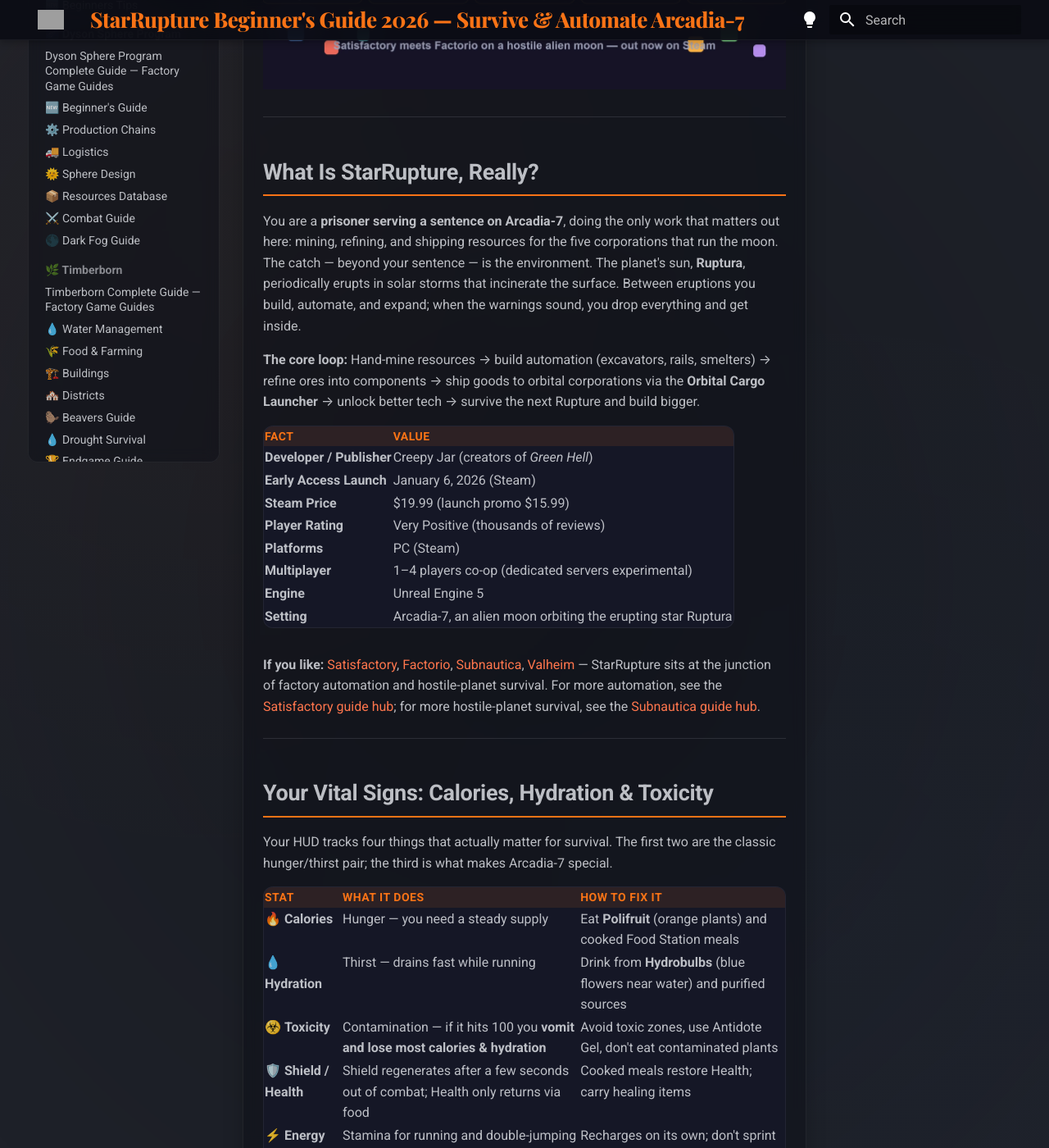
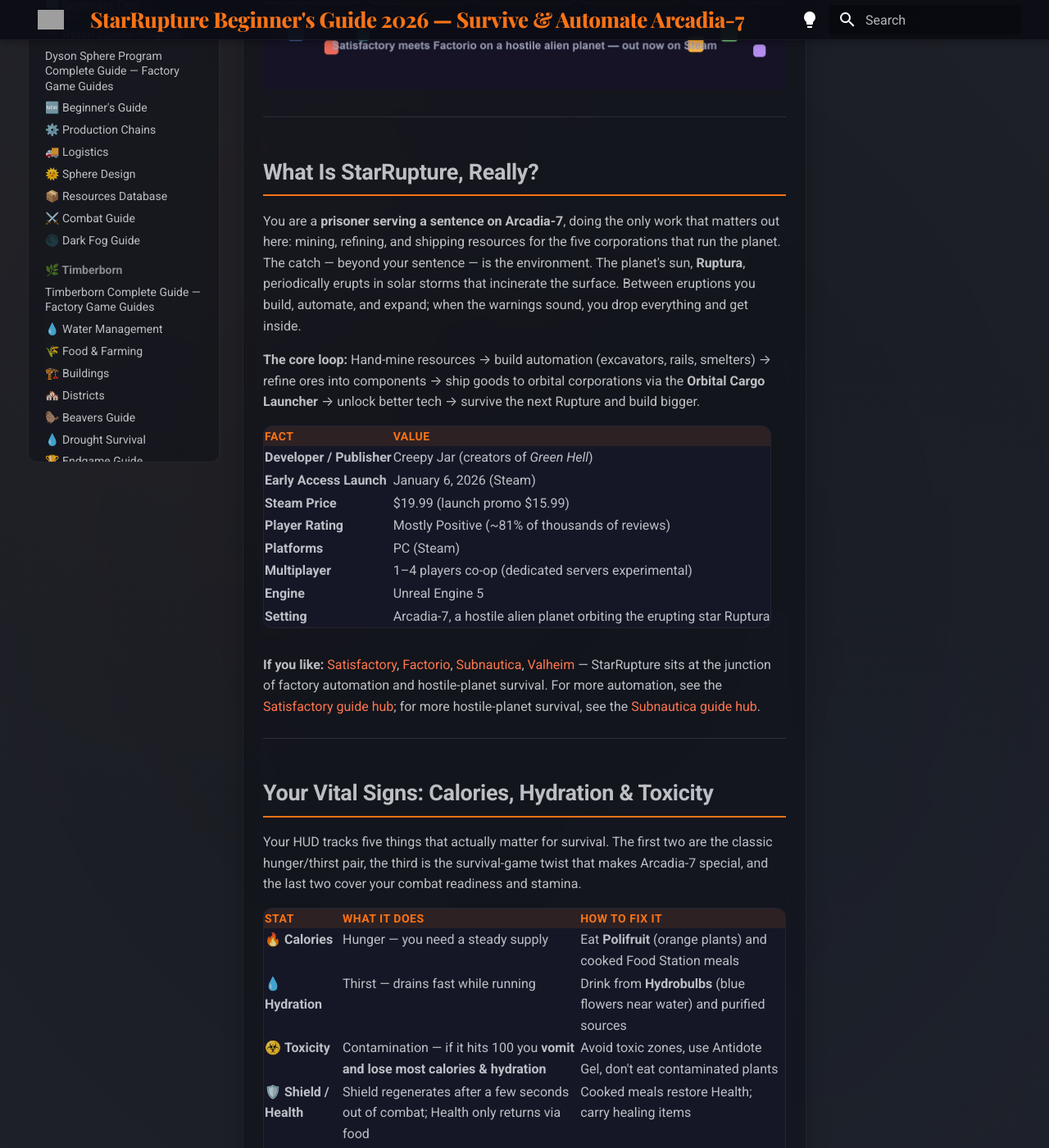
Before and after one commit to chenqingzhiv/game-guide, an MkDocs documentation site: the page built from docs/starrupture/beginners-guide.md, in a window 1280 px wide and 1400 px high, scrolled down 891 px. Shown: the whole window at 82% size. Built offline with MkDocs 1.6.1 and Material for MkDocs 9.7.7, drawn with Linux system fonts in a browser that asks for light colours; nearby versions of some CDN libraries; library files that are not in the unit come from our copies; some of the changed text lies outside the part shown; grey boxes are pictures that could not be loaded.

Commit message:
Fix StarRupture guide per review: 5 corporations (+Training tutorial), HUD five stats, Mostly Positive rating, Arcadia-7 is a planet
Co-authored-by: multica-agent <github@multica.ai>

```diff
--- a/docs/starrupture/beginners-guide.md
+++ b/docs/starrupture/beginners-guide.md
@@ -12,7 +12,7 @@
 **Genre:** Open-world survival / factory automation / base building
 **Platforms:** PC (Steam) | **Multiplayer:** Solo or up to 4-player co-op
 
-StarRupture is the breakout factory-survival game of 2026: **Creepy Jar** — the Polish studio behind *Green Hell* — drops you on Arcadia-7, a hostile alien moon whose star erupts in repeated cataclysms. It's *Satisfactory* meets *Factorio* on an alien planet, with survival mechanics and alien hordes on top. It topped Steam's best-seller charts within days of its Early Access launch, and its **Very Positive** rating says the factory loop is the real deal. This guide gets you through the first hour, the first Rupture, and your first fully automated production line.
+StarRupture is the breakout factory-survival game of 2026: **Creepy Jar** — the Polish studio behind *Green Hell* — drops you on Arcadia-7, a hostile alien planet whose star erupts in repeated cataclysms. It's *Satisfactory* meets *Factorio* on an alien planet, with survival mechanics and alien hordes on top. It topped Steam's best-seller charts within days of its Early Access launch, and its **Mostly Positive** rating says the factory loop is the real deal. This guide gets you through the first hour, the first Rupture, and your first fully automated production line.
 
 ![StarRupture hero banner — survive Arcadia-7, automate your first factory, and ride out the Rupture waves](/assets/images/starrupture/starrupture-beginners-hero.webp)
 
@@ -20,7 +20,7 @@
 
 ## What Is StarRupture, Really?
 
-You are a **prisoner serving a sentence on Arcadia-7**, doing the only work that matters out here: mining, refining, and shipping resources for the five corporations that run the moon. The catch — beyond your sentence — is the environment. The planet's sun, **Ruptura**, periodically erupts in solar storms that incinerate the surface. Between eruptions you build, automate, and expand; when the warnings sound, you drop everything and get inside.
+You are a **prisoner serving a sentence on Arcadia-7**, doing the only work that matters out here: mining, refining, and shipping resources for the five corporations that run the planet. The catch — beyond your sentence — is the environment. The planet's sun, **Ruptura**, periodically erupts in solar storms that incinerate the surface. Between eruptions you build, automate, and expand; when the warnings sound, you drop everything and get inside.
 
 **The core loop:** Hand-mine resources → build automation (excavators, rails, smelters) → refine ores into components → ship goods to orbital corporations via the **Orbital Cargo Launcher** → unlock better tech → survive the next Rupture and build bigger.
 
@@ -29,11 +29,11 @@
 | **Developer / Publisher** | Creepy Jar (creators of *Green Hell*) |
 | **Early Access Launch** | January 6, 2026 (Steam) |
 | **Steam Price** | $19.99 (launch promo $15.99) |
-| **Player Rating** | Very Positive (thousands of reviews) |
+| **Player Rating** | Mostly Positive (~81% of thousands of reviews) |
 | **Platforms** | PC (Steam) |
 | **Multiplayer** | 1–4 players co-op (dedicated servers experimental) |
 | **Engine** | Unreal Engine 5 |
-| **Setting** | Arcadia-7, an alien moon orbiting the erupting star Ruptura |
+| **Setting** | Arcadia-7, a hostile alien planet orbiting the erupting star Ruptura |
 
 **If you like:** [Satisfactory](/satisfactory/), [Factorio](/factorio/), [Subnautica](/subnautica/), [Valheim](/valheim/) — StarRupture sits at the junction of factory automation and hostile-planet survival. For more automation, see the [Satisfactory guide hub](/satisfactory/); for more hostile-planet survival, see the [Subnautica guide hub](/subnautica/).
 
@@ -41,7 +41,7 @@
 
 ## Your Vital Signs: Calories, Hydration & Toxicity
 
-Your HUD tracks four things that actually matter for survival. The first two are the classic hunger/thirst pair; the third is what makes Arcadia-7 special.
+Your HUD tracks five things that actually matter for survival. The first two are the classic hunger/thirst pair, the third is the survival-game twist that makes Arcadia-7 special, and the last two cover your combat readiness and stamina.
 
 | Stat | What it does | How to fix it |
 |:-----|:-------------|:--------------|
@@ -143,13 +143,12 @@
 
 ## The Five Corporations: What to Level First
 
-Every building and recipe in the game is gated behind **five corporations**, each with its own level track. You level them by **exporting materials via the Orbital Cargo Launcher** (the scalable, long-term method) or by spending **Data Points** at the Corporate Terminal (fast but wasteful early — save DP for recipes).
+Every building and recipe in the game is gated behind **five corporations**, each with its own level track. (A sixth track, **Training**, only appears during the tutorial — it unlocks your very first Solar Generator, Ore Excavator, Rails, and Smelter, then steps aside for the real five.) You level them by **exporting materials via the Orbital Cargo Launcher** (the scalable, long-term method) or by spending **Data Points** at the Corporate Terminal (fast but wasteful early — save DP for recipes).
 
-![StarRupture corporations — Training, Moon Energy, Selenian, Clever Robotics, Griffits Blue, Future Health](/assets/images/starrupture/starrupture-corporations.webp)
+![StarRupture's five main corporations — Moon Energy, Selenian, Clever Robotics, Griffits Blue, Future Health](/assets/images/starrupture/starrupture-corporations.webp)
 
 | Corporation | Focus | Headline unlocks |
 |:------------|:------|:-----------------|
-| **Training** | Early automation | Solar Generator v.1, Ore Excavator, Rails, Smelter |
 | **Moon Energy** | Power & mapping | **Recipe Station (Lv2)**, **Map (Lv3)**, Wind Turbine |
 | **Selenian** | Materials & mining | Base Core, **Fabricator (Lv2)**, Furnace (Lv4), Helium-3 Extractor (Lv6), Refinery & Sulfur Extractor (Lv9), Assembler (Lv10) |
 | **Clever Robotics** | Logistics & automation | **Orbital Cargo Launcher**, Rails (v.1–v.3), Storage Depot, **Building Drone (Lv4)**, Cargo Dispatcher/Receiver (Lv7) |
@@ -182,7 +181,7 @@
 
 **Where to spend DP:** the **Recipe Station** (Moon Energy Lv2) is where recipes get unlocked. Pick a station tab (Smelter, Fabricator, Furnace, Food Station…), then spend the required materials **plus** Data Points to unlock its recipes. **Don't dump DP into corporations** — level those by launching exports instead, and save DP for recipes.
 
-**Blueprints:** advanced recipes need **Blueprints**, found in **Blue Chests** inside **Abandoned Settlements** scattered across the moon (expect Vermin and Rupture risk at each one). Get the **Map** before blueprint hunting — you'll waste hours wandering otherwise.
+**Blueprints:** advanced recipes need **Blueprints**, found in **Blue Chests** inside **Abandoned Settlements** scattered across the planet (expect Vermin and Rupture risk at each one). Get the **Map** before blueprint hunting — you'll waste hours wandering otherwise.
 
 ---
 
@@ -247,7 +246,7 @@
 Carry the emergency kit (1 Meteor Heart + 100+ BBM) and drop an emergency Habitat + airlock the second the countdown starts. Everything refunds at 100% when you deconstruct.
 
 **Q: Is the game worth playing in Early Access?**
-If you like factory games, yes — the automation loop is solid and the Very Positive rating backs it up. If you want polished UI and complete content, a few major updates might suit you better. It's also on sale more often than most EA titles.
+If you like factory games, yes — the automation loop is solid and the Mostly Positive rating backs it up. If you want polished UI and complete content, a few major updates might suit you better. It's also on sale more often than most EA titles.
 
 **Q: How does StarRupture compare to Satisfactory / Factorio?**
 It's the survival-ier cousin of both: [Satisfactory](/satisfactory/) gives you a friendlier 3D world with less pressure, [Factorio](/factorio/) gives you deeper optimization with no survival layer — StarRupture puts a survival and combat layer on top of the factory grind. See the [game comparison](/games/comparison/) for how all three stack up.
```
Also changed, not shown: docs/index.md (+1 -1 lines), docs/starrupture/index.md (+5 -5 lines), docs/assets/images/starrupture/starrupture-beginners-hero.webp, docs/assets/images/starrupture/starrupture-corporations.webp, 1 other file.
